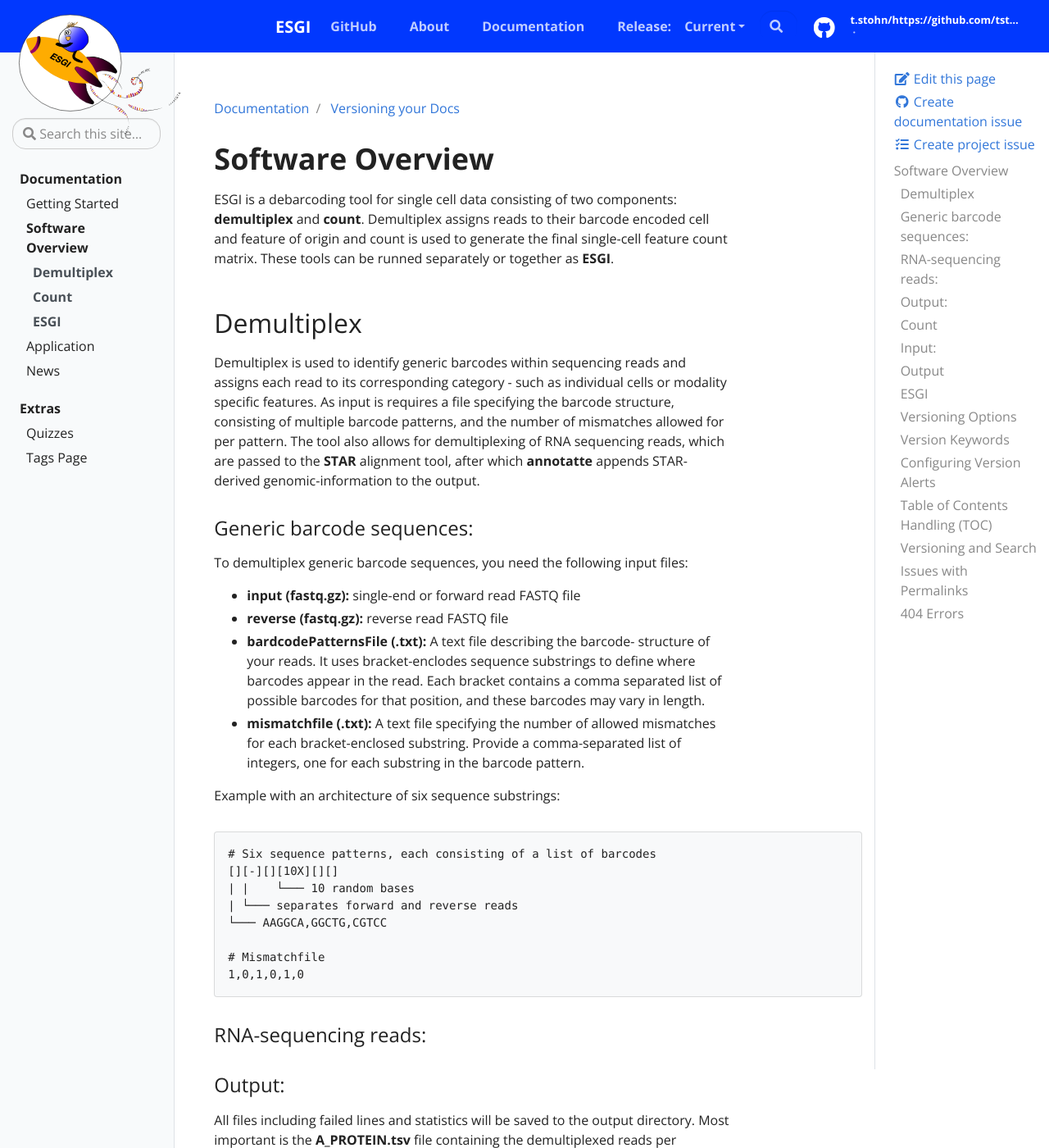
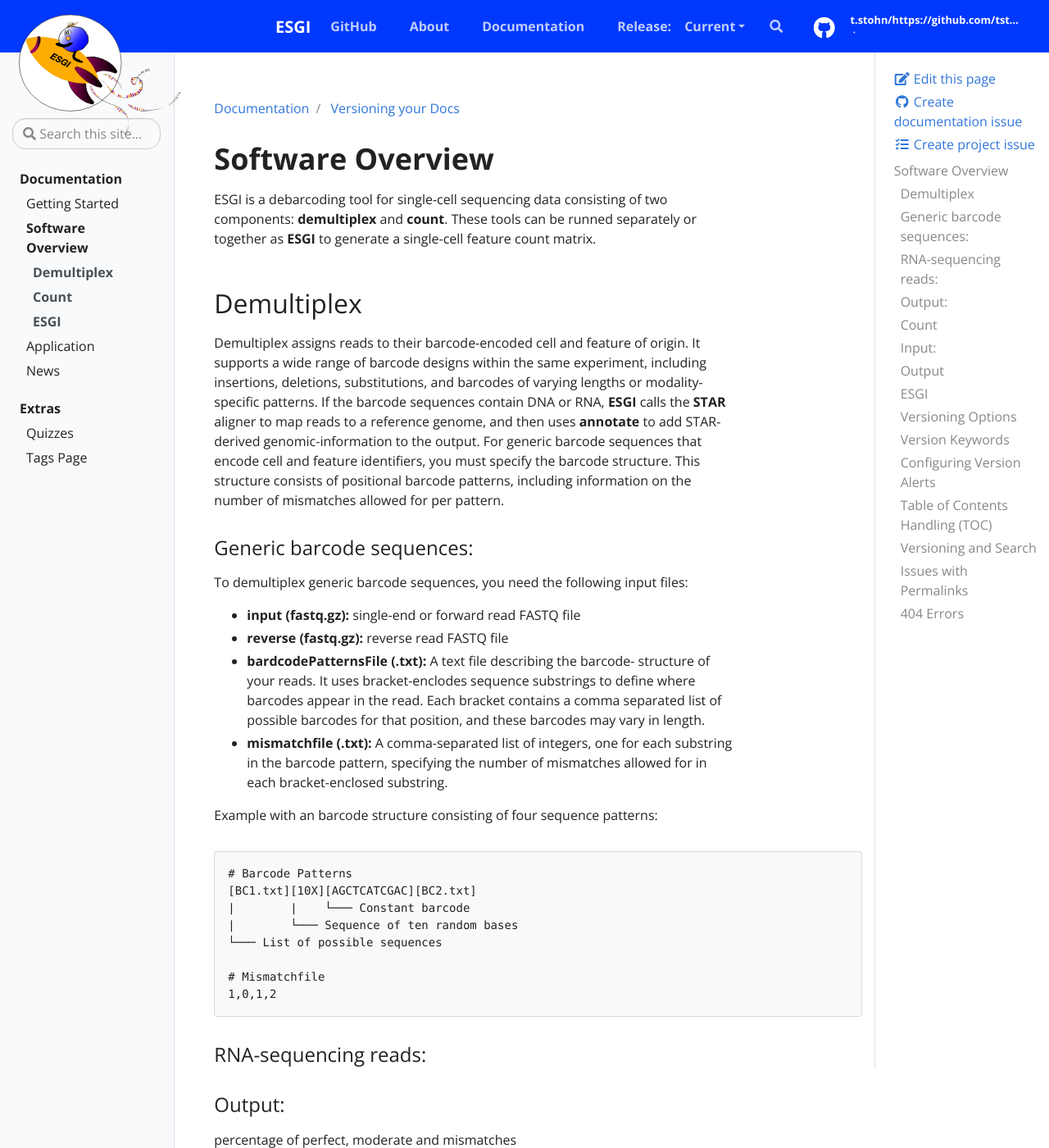
Before and after one commit to tstohn/ESGI.documentation, a Jekyll site: the page built from _docs/software-overview.md, in a window 1280 px wide and 1400 px high. Shown: the whole window at 82% size. Built offline with Jekyll 4.4.1, drawn with Linux system fonts in a browser that asks for light colours; some of the changed text lies outside the part shown.

Commit message:
demultiplex description

````diff
--- a/_docs/software-overview.md
+++ b/_docs/software-overview.md
@@ -5,34 +5,40 @@ description: How to turn on and use versioning
 
 # Software Overview
 
-ESGI is a debarcoding tool for single cell data consisting of two components: **demultiplex** and **count**. Demultiplex assigns reads to their barcode encoded cell and feature of origin and count is used to generate the final single-cell feature count matrix. These tools can be runned separately or together as **ESGI**.
+ESGI is a debarcoding tool for single-cell sequencing data consisting of two components: **demultiplex** and **count**. These tools can be runned separately or together as **ESGI** to generate a single-cell feature count matrix.
 
 ## Demultiplex
-Demultiplex is used to identify generic barcodes within sequencing reads and assigns each read to its corresponding category - such as individual cells or modality specific features. As input is requires a file specifying the barcode structure, consisting of multiple barcode patterns, and the number of mismatches allowed for per pattern. The tool also allows for demultiplexing of RNA sequencing reads, which are passed to the **STAR** alignment tool, after which **annotatte** appends STAR-derived genomic-information to the output.
+Demultiplex assigns reads to their barcode-encoded cell and feature of origin. It supports a wide range of barcode designs within the same experiment, including insertions, deletions, substitutions, and barcodes of varying lengths or modality-specific patterns. If the barcode sequences contain DNA or RNA, **ESGI** calls the **STAR** aligner to map reads to a reference genome, and then uses **annotate** to add STAR-derived genomic-information to the output. For generic barcode sequences that encode cell and feature identifiers, you must specify the barcode structure. This structure consists of positional barcode patterns, including information on the number of mismatches allowed for per pattern.
 
 ### Generic barcode sequences:
 To demultiplex generic barcode sequences, you need the following input files:
 - **input (fastq.gz):** single-end or forward read FASTQ file
 - **reverse (fastq.gz):** reverse read FASTQ file
 - **bardcodePatternsFile (.txt):** A text file describing the barcode- structure of your reads. It uses bracket-enclodes sequence substrings to define where barcodes appear in the read. Each bracket contains a comma separated list of possible barcodes for that position, and these barcodes may vary in length.
-- **mismatchfile (.txt):** A text file specifying the number of allowed mismatches for each bracket-enclosed substring. Provide a comma-separated list of integers, one for each substring in the barcode pattern.
+- **mismatchfile (.txt):** A comma-separated list of integers, one for each substring in the barcode pattern, specifying the number of mismatches allowed for in each bracket-enclosed substring.
 
-Example with an architecture of six sequence substrings:
+Example with an barcode structure consisting of four sequence patterns:
 ```
-# Six sequence patterns, each consisting of a list of barcodes
-[][-][][10X][][]
-| |    └─── 10 random bases
-| └─── separates forward and reverse reads
-└─── AAGGCA,GGCTG,CGTCC
+# Barcode Patterns
+[BC1.txt][10X][AGCTCATCGAC][BC2.txt]
+|        |    └─── Constant barcode
+|        └─── Sequence of ten random bases
+└─── List of possible sequences
 
 # Mismatchfile
-1,0,1,0,1,0
+1,0,1,2
 ```
 
 ### RNA-sequencing reads:
 
 ### Output:
-All files including failed lines and statistics will be saved to the output directory. Most important is the **A_PROTEIN.tsv** file containing the demultiplexed reads per category, so modality specific feature in a single cell. The first line contains the barcode structure, followed by all alignments from the FASTQ input file. This file is needed as input for **count**.
+percentage of perfect, moderate and mismatches
+
+All files including failed lines and statistics will be saved to the output directory.
+
+Most important is the **A_PROTEIN.tsv** file containing the demultiplexed reads per category, so modality specific feature in a single cell. The first line contains the barcode structure, followed by all alignments from the FASTQ input file. This file is needed as input for
+
+**count**.
 
 ## Count
 Reads are sorted by cell and feature, and identical entries are collapsed to generate the final single-cell feature matrix.
````
